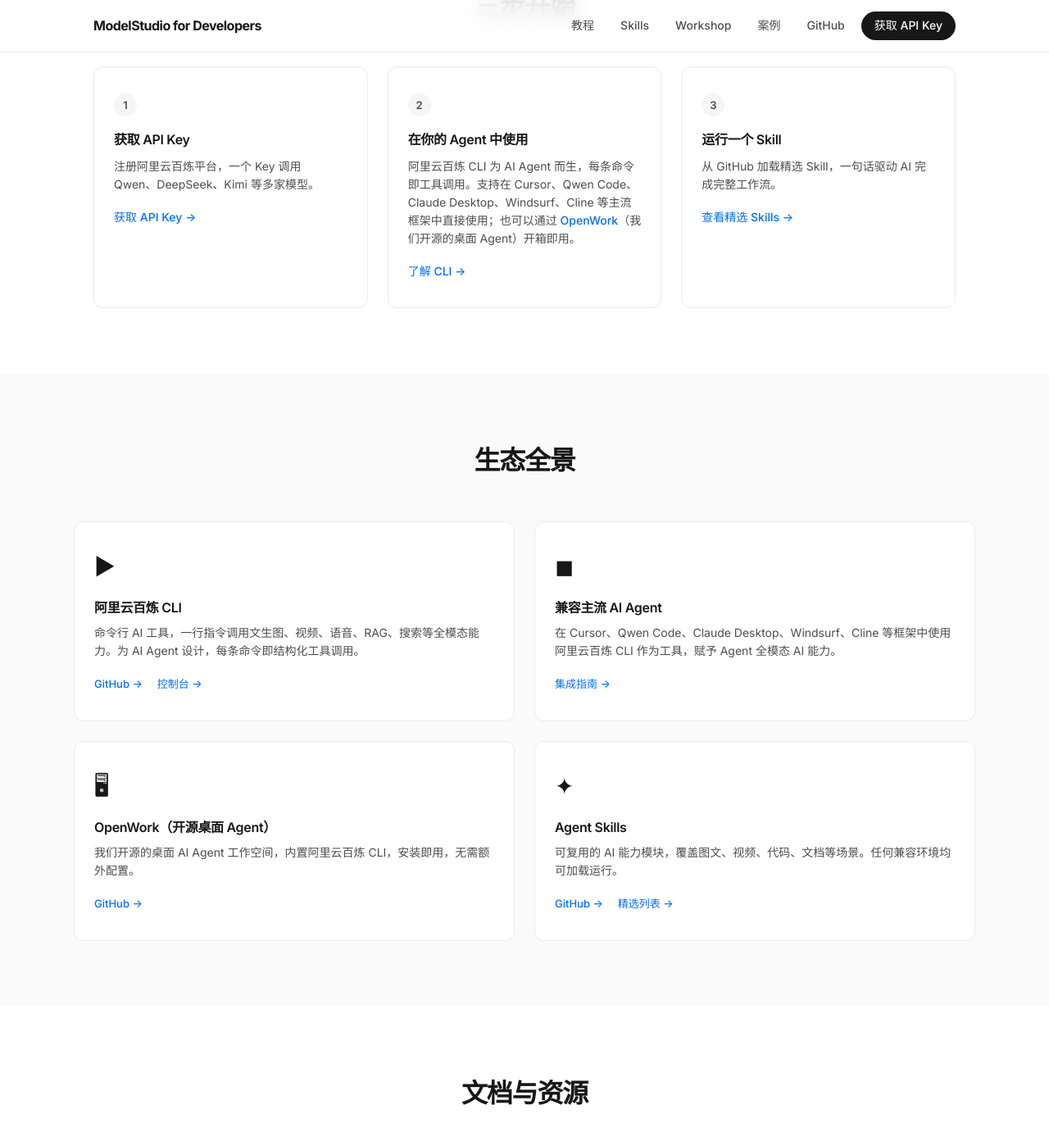
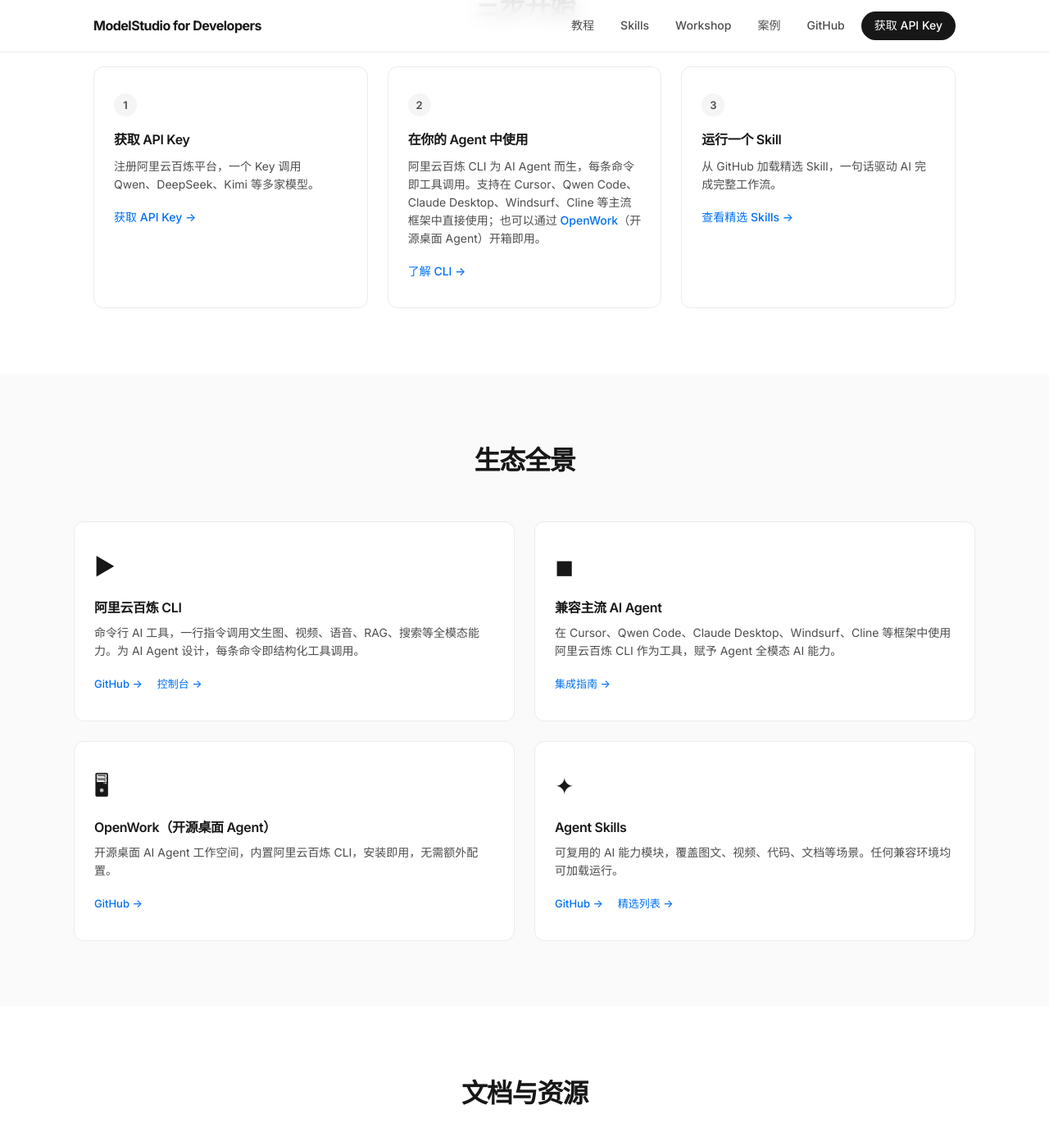
Before and after one commit to joeytoday/modelstudioai.github.io, a Jekyll site: the page built from index.md, in a window 1280 px wide and 1400 px high, scrolled down 702 px. Shown: the top 1387 px of the window at 82% size. Built offline with Jekyll 4.4.1, drawn with Linux system fonts in a browser that asks for light colours.

Commit message:
fix: change OpenWork wording from '我们开源的' to '开源桌面 Agent'

```diff
--- a/_layouts/home.html
+++ b/_layouts/home.html
@@ -194,7 +194,7 @@ body { font-family: var(--font-sans); color: var(--ink); line-height: 1.6; backg
     <div class="step-card">
       <div class="step-num">2</div>
       <h3>在你的 Agent 中使用</h3>
-      <p>阿里云百炼 CLI 为 AI Agent 而生，每条命令即工具调用。支持在 Cursor、Qwen Code、Claude Desktop、Windsurf、Cline 等主流框架中直接使用；也可以通过 <a href="https://github.com/modelstudioai/openwork" target="_blank">OpenWork</a>（我们开源的桌面 Agent）开箱即用。</p>
+      <p>阿里云百炼 CLI 为 AI Agent 而生，每条命令即工具调用。支持在 Cursor、Qwen Code、Claude Desktop、Windsurf、Cline 等主流框架中直接使用；也可以通过 <a href="https://github.com/modelstudioai/openwork" target="_blank">OpenWork</a>（开源桌面 Agent）开箱即用。</p>
       <a href="{{ site.bailian_cli_url }}" target="_blank">了解 CLI &rarr;</a>
     </div>
     <div class="step-card">
@@ -227,7 +227,7 @@ body { font-family: var(--font-sans); color: var(--ink); line-height: 1.6; backg
       <div class="eco-card">
         <span class="eco-icon">&#128421;</span>
         <h3>OpenWork（开源桌面 Agent）</h3>
-        <p>我们开源的桌面 AI Agent 工作空间，内置阿里云百炼 CLI，安装即用，无需额外配置。</p>
+        <p>开源桌面 AI Agent 工作空间，内置阿里云百炼 CLI，安装即用，无需额外配置。</p>
         <a href="https://github.com/modelstudioai/openwork" target="_blank">GitHub &rarr;</a>
       </div>
       <div class="eco-card">
```
